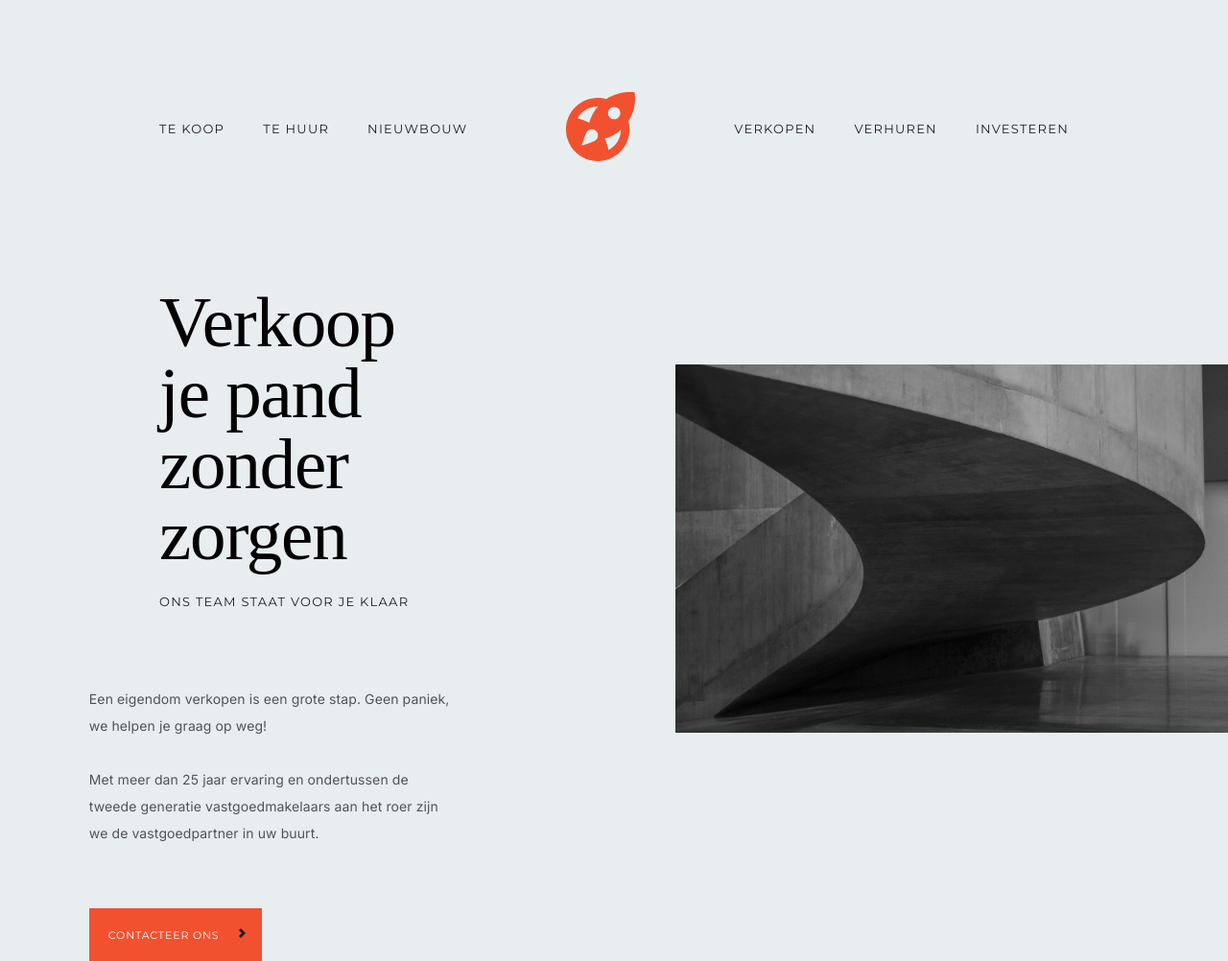
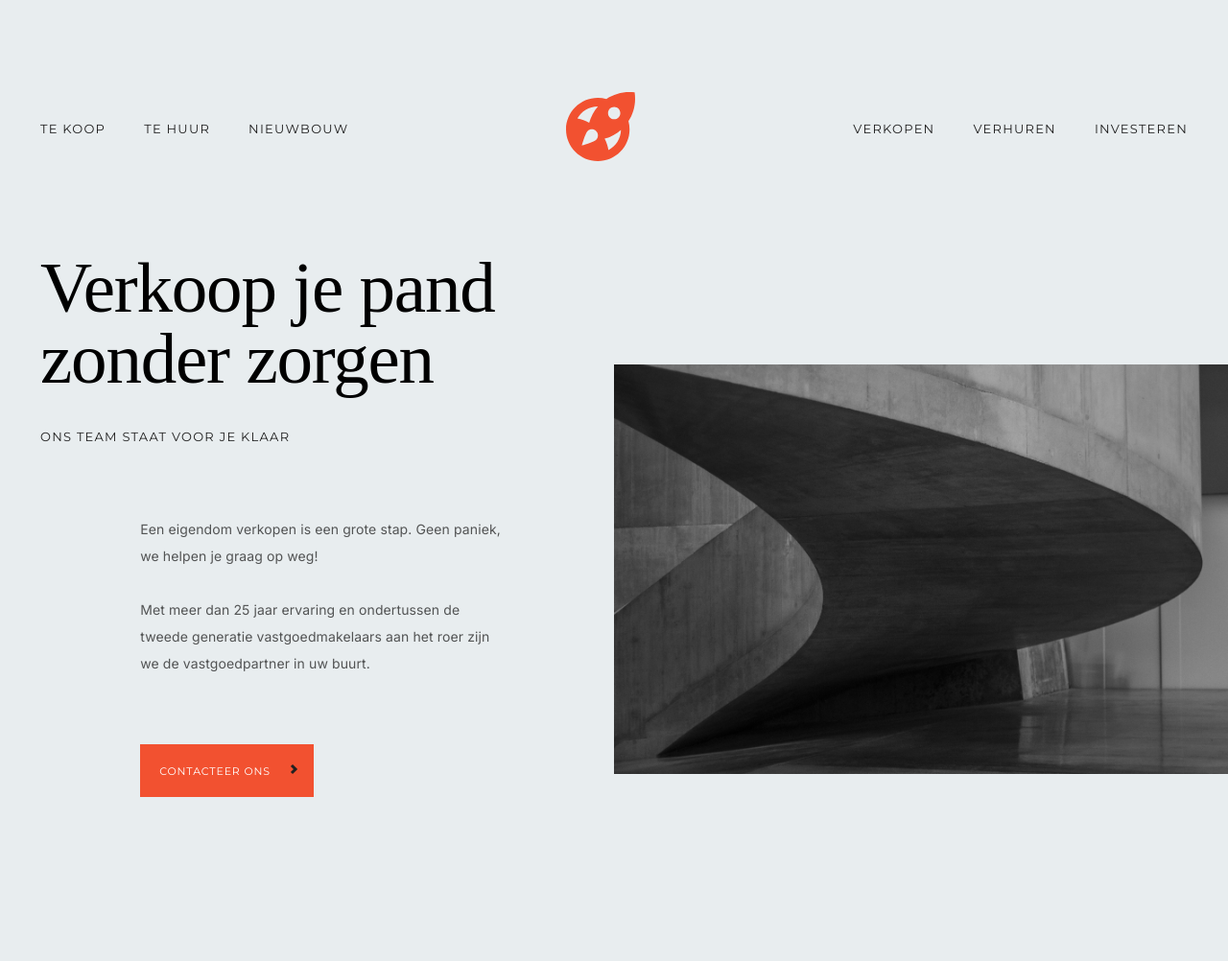
Before and after one commit to inanygt/sass-fw4, a website built with Vite: page index.html in a window 1280 px wide. Shown: the whole page at 96% size. After the commit the page ends 839 px from the top, so only its background shows below. Built offline with nearby package versions, Linux system fonts and the light colour scheme; a web font is replaced by a local one.

Commit message:
finished

```diff
--- a/index.html
+++ b/index.html
@@ -3,7 +3,7 @@
    <head>
       <meta charset="UTF-8" />
       <link rel="icon" type="image/svg+xml" href="/vite.svg" />
-      <meta name="viewport" content="width=device-width, initial-scale=1.0" />
+      <!-- <meta name="viewport" content="width=device-width, initial-scale=1.0" /> -->
       <title>Vite App</title>
    </head>
    <body>
@@ -38,6 +38,7 @@
          </div>
          <!-- Front page  -->
          <div class="front-page">
+            <div class="front-page-left">
                <div class="title">
                   Verkoop je pand <br />
                   zonder zorgen
@@ -61,7 +62,10 @@
                   </button>
                </div>
             </div>
+            <div class="front-page-right">
                <img class="architecture-img" src="/photo.jpg" alt="" />
+            </div>
+         </div>
       </div>
       <script type="module" src="/main.js"></script>
    </body>
--- a/scss/_buttons.scss
+++ b/scss/_buttons.scss
@@ -5,7 +5,7 @@
    padding: 20px 0px 20px 20px;
    color: white;
    border: none;
-   margin-top: 4rem;
+   margin-top: 70px;
    font-family: "Montserrat", sans-serif;
    font-size: 11px;
    letter-spacing: 0.85px;
--- a/scss/_layout.scss
+++ b/scss/_layout.scss
@@ -3,24 +3,31 @@ body {
 }
 
 .container {
-   width: 75%;
+   width: 1440px - 2 * 122;
    margin: 0 auto;
-   height: 100vh;
+   // height: 100vh;
 }
 
 .front-page {
-   width: 33%;
+   // width: 33%;
+}
+
+.front-page-left {
+   width: 1440px - 117px - 768px;
+}
+.front-page-right {
+   width: 50%;
 }
 
 .body-left {
-   float: right;
-   margin-top: 5rem;
+   margin-top: 75px;
+   margin-left: 104.24px;
 }
 
 .architecture-img {
    // width: 709.5px;
-   width: 45%;
    // height: 473px;
+   width: 50%;
    position: absolute;
    right: 0;
    top: 380px;
--- a/scss/_navbar.scss
+++ b/scss/_navbar.scss
@@ -5,7 +5,7 @@
    @include uppercase;
    @include flex-space-center;
 
-   margin-bottom: 8rem;
+   margin-bottom: 92px;
    margin-top: 6rem;
    .nav-left {
       display: flex;
--- a/scss/_typography.scss
+++ b/scss/_typography.scss
@@ -22,7 +22,7 @@
 }
 
 .sub-title {
-   margin-top: 1.5rem;
+   margin-top: 36px;
    @include uppercase;
 }
 
```
Lines whose indentation alone changed are shown as unchanged.
